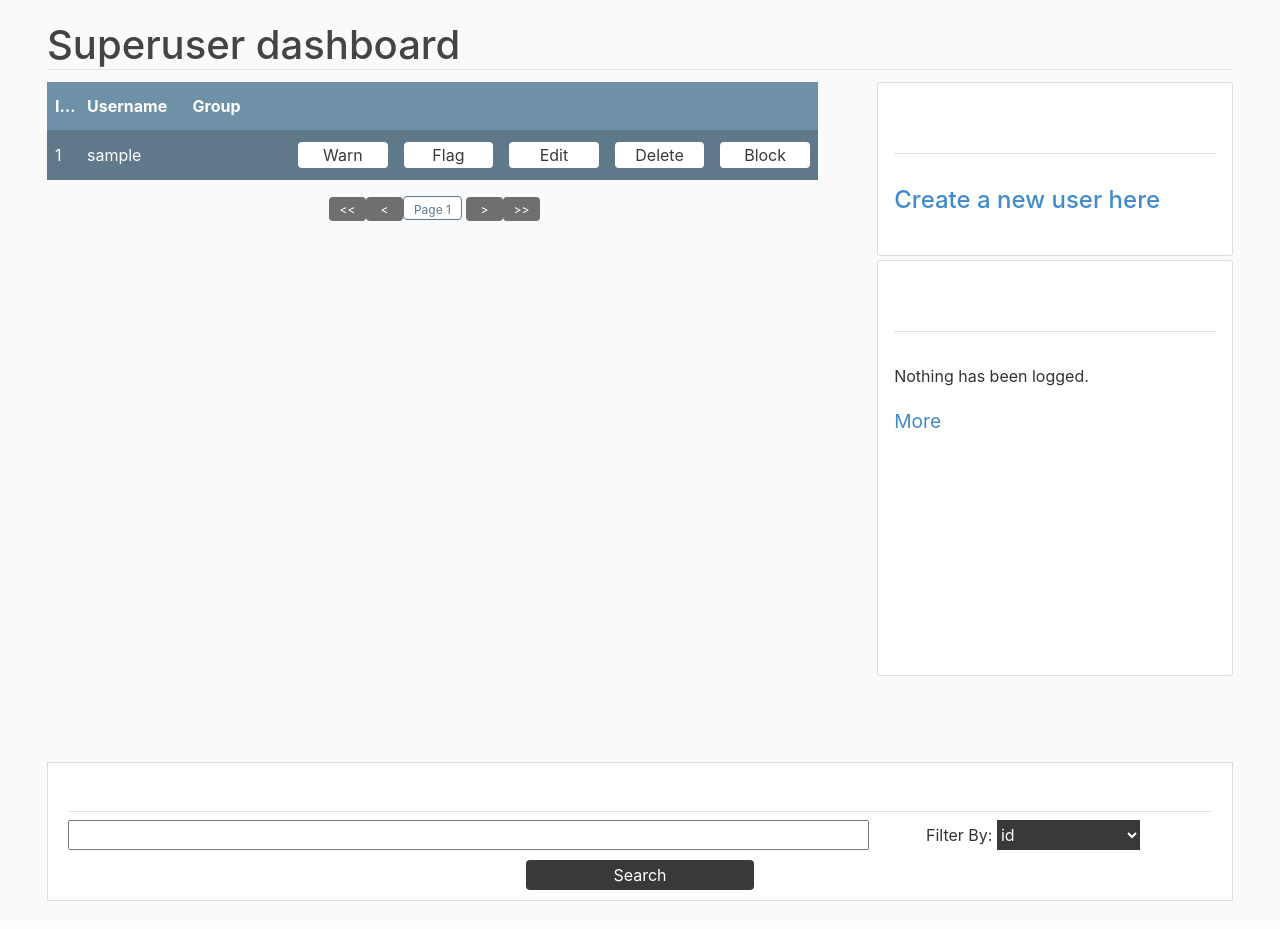
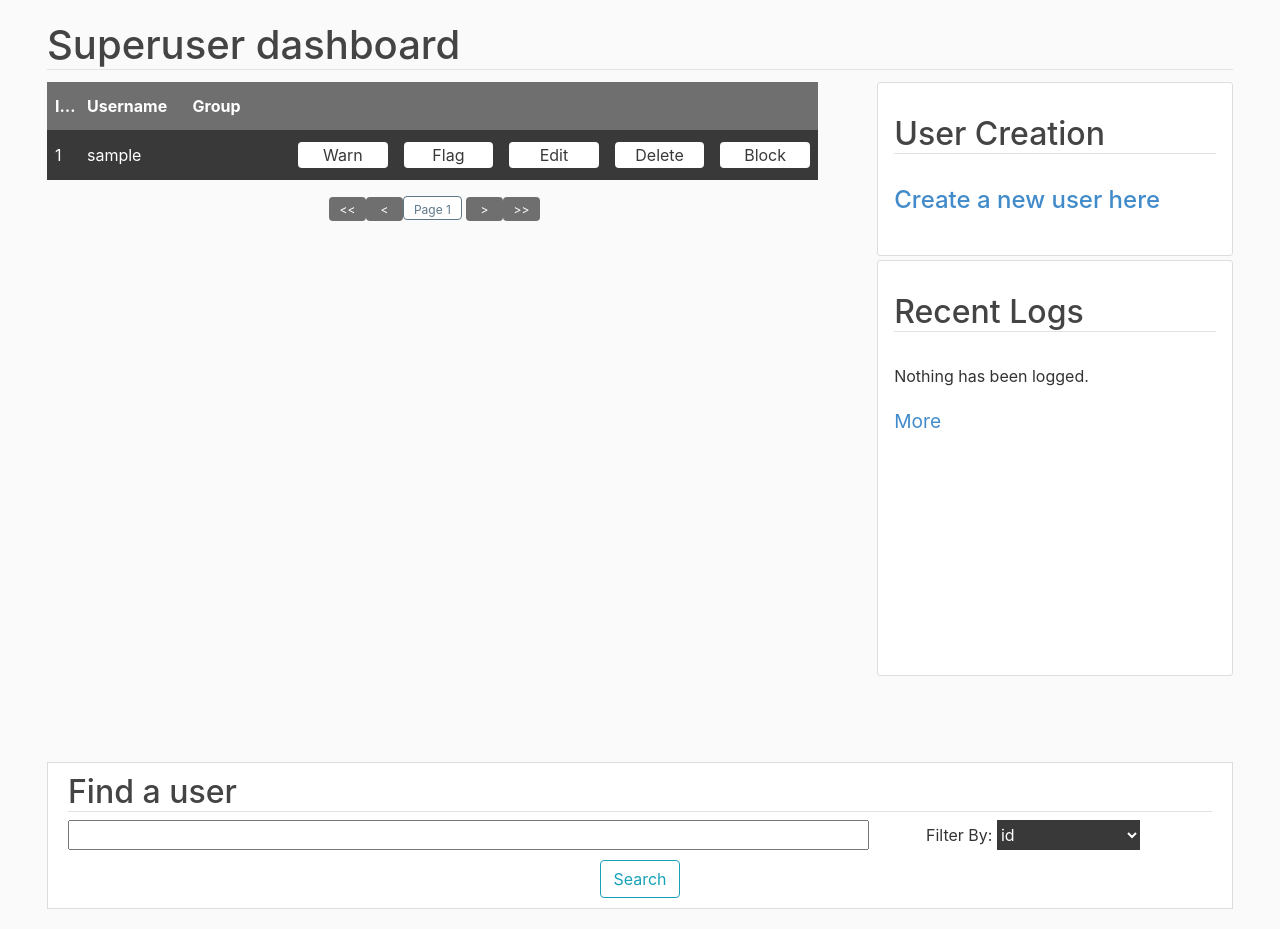
Before and after one commit to matteorobidoux/django-web-project, a Django app: page /admin/ in a window 1280 px wide. Shown: the part 59-988 px from the top of the page. Before the commit the page ends 960 px from the top, so only its background shows below. Run offline with Django 4.2, Linux system fonts and the light colour scheme; the visitor is signed in with stand-in values (Sample User, id 1); data comes from the database, SQL or seed files in the repository; data that the repository does not hold is empty; some libraries are stand-ins or nearby versions.

Commit message:
Button styling for edits

```diff
--- a/catalog_project/administration/static/action-style.css
+++ b/catalog_project/administration/static/action-style.css
@@ -8,7 +8,6 @@ textarea {
 
 .content-block h2 {
     margin: 1em;
-    color: white;
 }
 
 .button-container {
--- a/catalog_project/administration/static/admin-style.css
+++ b/catalog_project/administration/static/admin-style.css
@@ -37,10 +37,10 @@ td,th {
 }
 
 tbody>tr:nth-child(odd){
-    background-color: #5f788a;
+    background-color: #393939;
 }
 tr:nth-child(even),thead>tr {
-    background-color: #6f91a8;
+    background-color: #6f6f6f;
 }
 td button{
     min-width: 100%;
--- a/catalog_project/item_catalog/templates/item_admin_actions.html
+++ b/catalog_project/item_catalog/templates/item_admin_actions.html
@@ -3,14 +3,14 @@
 <span class="item-actions">
    {% if perms.item_catalog.can_change_project %}
    <a href="{% url 'edit_project' item.id %}">
-    <button class="action-button-2">
+    <button class="btn btn-outline-info action-button-2">
       Edit Item
     </button>
   </a>
     {% endif %}
    {% if perms.item_catalog.can_delete_project %}
   <a href="{% url 'delete_project' item.id %}">
-    <button class="action-button-2">
+    <button class="btn btn-outline-info action-button-2">
       Delete Item
     </button>
   </a>
--- a/catalog_project/item_catalog/templates/search-nav.html
+++ b/catalog_project/item_catalog/templates/search-nav.html
@@ -25,7 +25,7 @@
                 </select>
             </section>
             <section class="button-container">
-                <button type="submit" class="action-button-2">
+                <button type="submit" class="btn btn-outline-info">
                     Search
                 </button>
             </section>
--- a/catalog_project/item_catalog/templates/self_item_actions.html
+++ b/catalog_project/item_catalog/templates/self_item_actions.html
@@ -1,12 +1,12 @@
 {% if request.user.id == item.owner.id %}
 <span class="item-actions">
    <a href="{% url 'edit_own_project' item.id %}">
-    <button class="action-button-2">
+    <button class="btn btn-outline-info">
       Edit Item
     </button>
   </a>
   <a href="{% url 'delete_own_project' item.id %}">
-    <button class="action-button-2">
+    <button class="btn btn-outline-info">
       Delete Item
     </button>
   </a>
--- a/catalog_project/static/base-style.css
+++ b/catalog_project/static/base-style.css
@@ -76,7 +76,7 @@ body {
     color: white;
   }
 
-  .dark-content-block>h1,h2{
+  .dark-content-block>h1,.dark-content-block>h2{
     color: white;
   }
 
```
